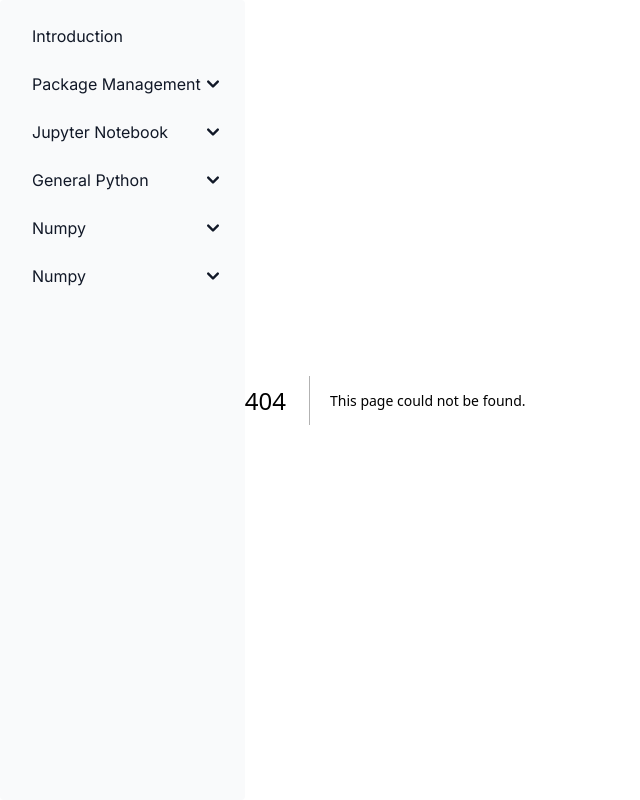
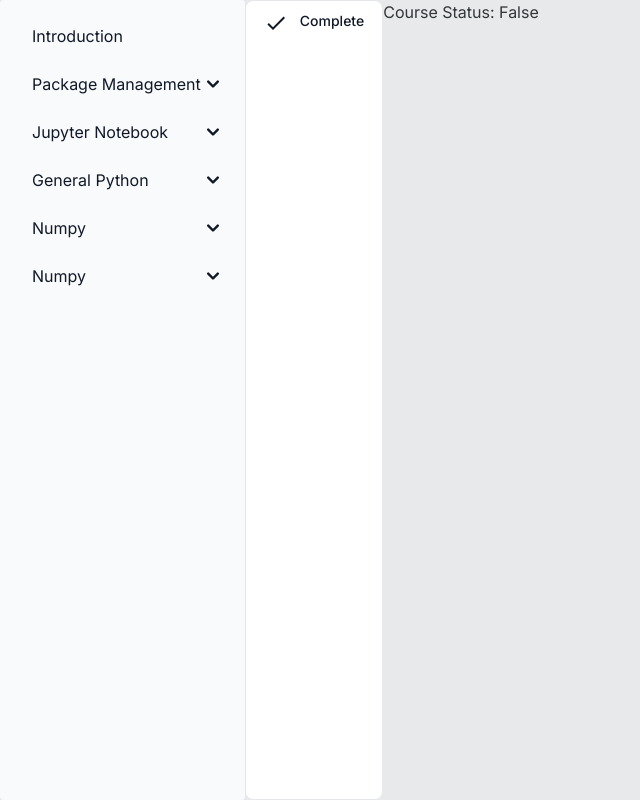
Before and after one commit to austin-bmitchell15/cs3803_website, a Next.js app: page /introduction in a window 1280 px wide. Before the commit this address had no page. Shown: the whole page, without its empty margins (0-640 px from the left). Built offline with nearby package versions, Linux system fonts and the light colour scheme.

Commit message:
Course completion status for introduction page working

```diff
--- /dev/null
+++ b/src/app/introduction/page.tsx
@@ -0,0 +1,31 @@
+"use client"
+
+import { useEffect, useState } from "react"
+import { Button } from 'flowbite-react';
+import CheckIcon from '@mui/icons-material/Check';
+
+export default function IntroductionPage() {
+    const [completionStatus, setCompletionStatus] = useState(false)
+
+    useEffect(() => {
+        setCompletionStatus(
+            localStorage.getItem("introduction") == 'true' || false
+        )
+    }, [])
+
+    function complete() {
+        setCompletionStatus(!completionStatus)
+        localStorage.setItem("introduction", completionStatus.toString())
+        console.log("COmpletion Status right now %s", completionStatus)
+    }
+    return (
+        <>
+            <Button color={completionStatus ? 'green' : 'gray'} onClick={complete}>
+                <CheckIcon className="mr-3 h-4 w-4" />
+                Complete
+            </Button>
+
+            <p>Course Status: {completionStatus ? "True" : "False"}</p>
+        </>
+    )
+}
--- a/src/components/CustomSidebar.tsx
+++ b/src/components/CustomSidebar.tsx
@@ -1,13 +1,22 @@
 'use client';
 import { Sidebar } from "flowbite-react";
+import { useEffect, useState } from "react";
+import CheckIcon from '@mui/icons-material/Check';
 
 export default function CustomSidebar() {
+
+    const [introductionCompleteState, setIntroductionCompleteState] = useState(false)
+
+    useEffect( () => {
+        setIntroductionCompleteState(localStorage.getItem("introduction") == 'true' || false)
+
+    }, [])
     return (
         <Sidebar className="h-full min-h-full w-auto">
           <Sidebar.Items>
             <Sidebar.ItemGroup>
               <Sidebar.Item href="#">
-                Introduction
+                Introduction { introductionCompleteState ? <CheckIcon className="mb-1" /> : ""}
               </Sidebar.Item>
               <Sidebar.Collapse href="#" label="Package Management">
                 <Sidebar.Item href="#">
```
